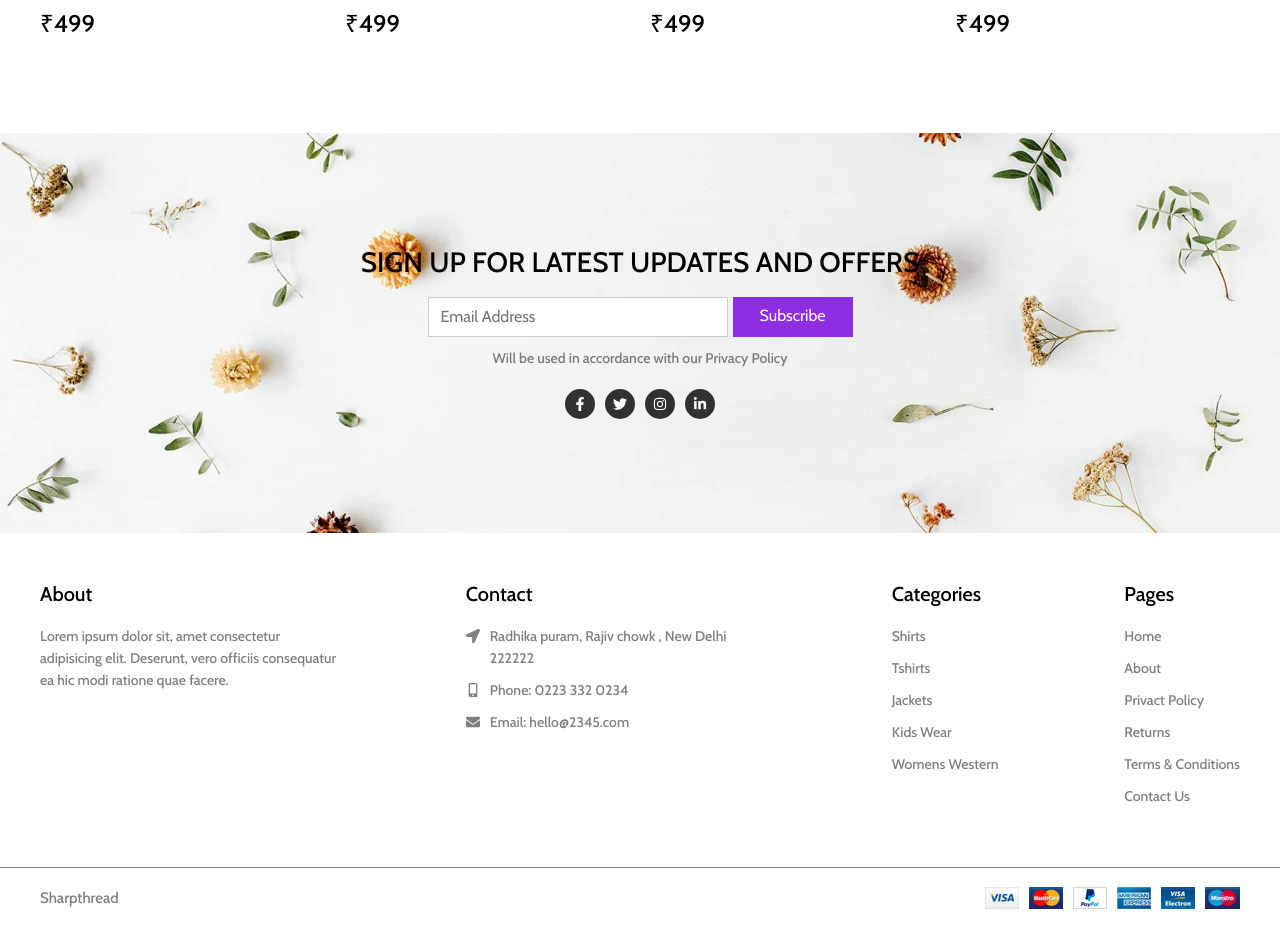
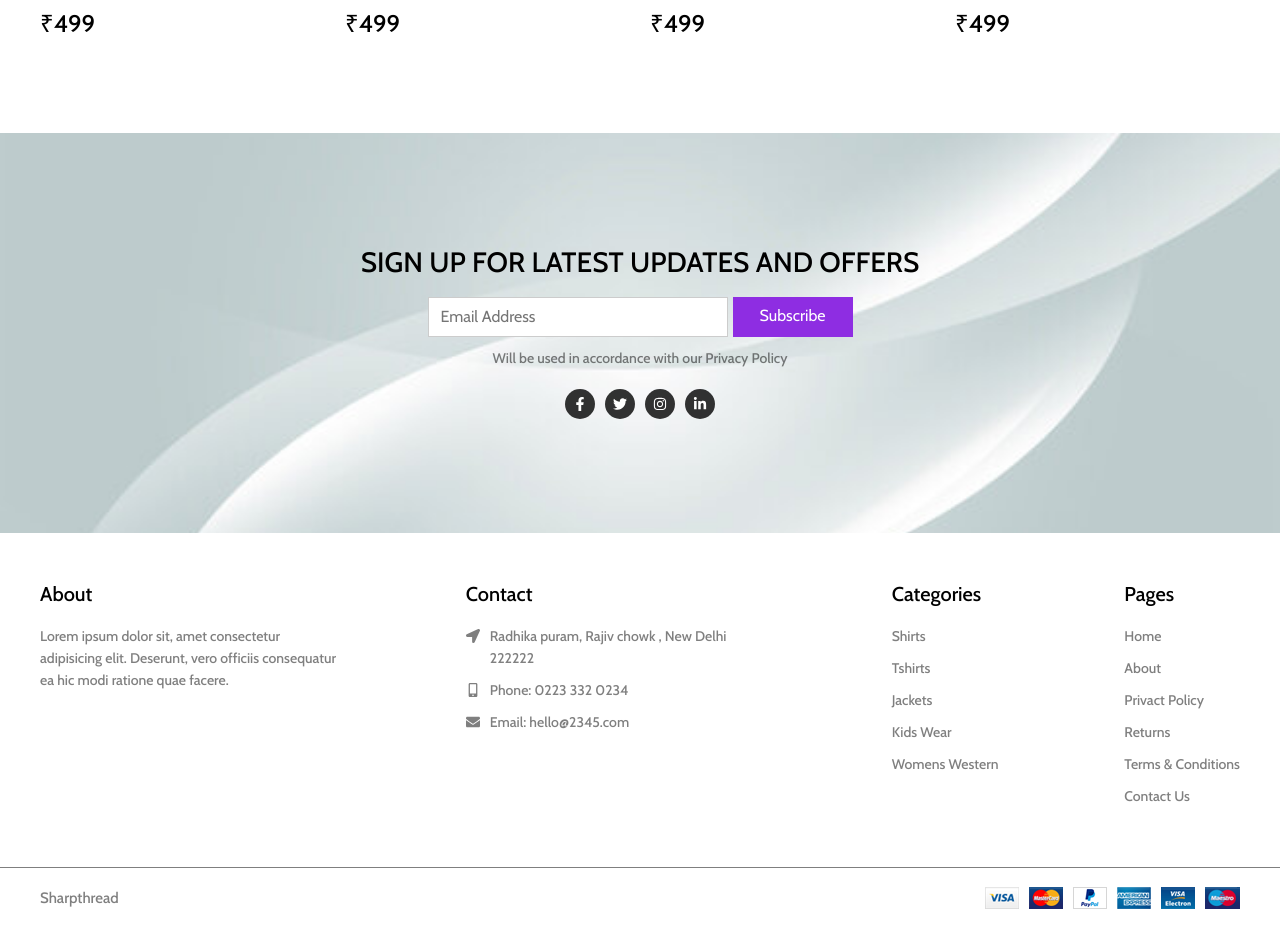
Before and after one commit to AmolGaur/sharpthread, a React (Create React App) app: page / in a window 1280 px wide. Shown: the part 2184-3112 px from the top of the page. Built offline with nearby package versions, Linux system fonts and the light colour scheme.

Commit message:
updated signup page

```diff
--- a/src/components/Sign-up/Sign_up.css
+++ b/src/components/Sign-up/Sign_up.css
@@ -3,7 +3,7 @@
     height: 400px;
     display: flex;
     align-items: center;
-    background: #f9f9f9 url("../images/sign_up_bg.jpeg");
+    background: #f9f9f9 url("../images/backgroundimage.jpg");
     background-position: center;
     background-repeat: no-repeat;
     background-size: cover;
```
Also changed, not shown: src/components/images/backgroundimage.jpg (added), src/components/images/sign_up_bg.jpeg (deleted).
